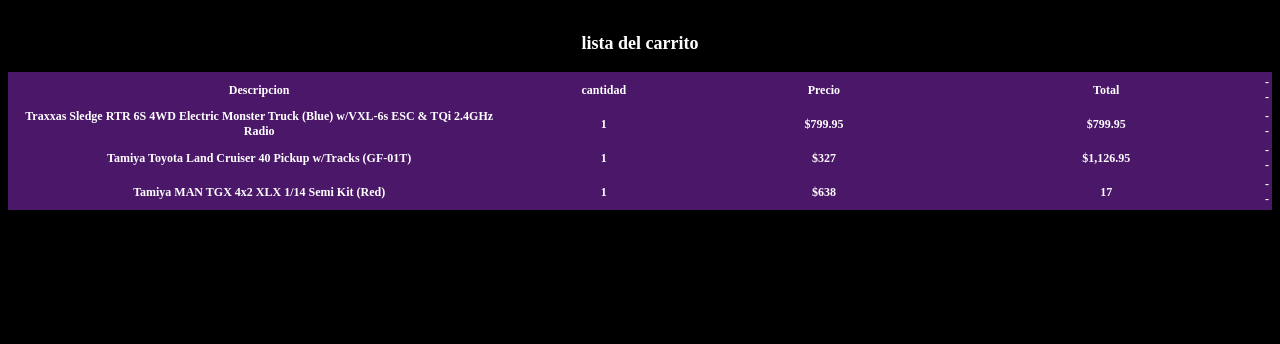
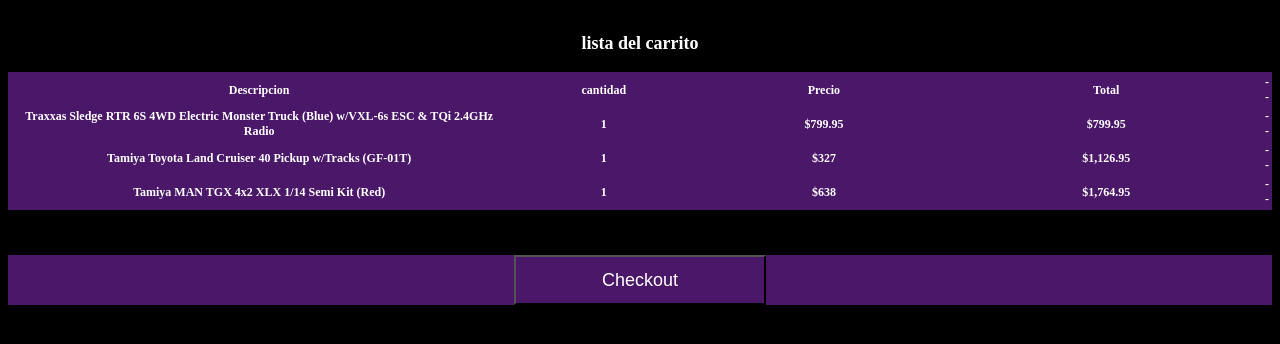
Before and after one commit to YadielCruzado/web, a PHP site: page /showcart.php in a window 1280 px wide. Shown: the part 194-538 px from the top of the page. Run offline with PHP 8.4, Linux system fonts and the light colour scheme; data that the repository does not hold is empty.

Commit message:
detalles

```diff
--- a/css/styles.css
+++ b/css/styles.css
@@ -170,14 +170,19 @@ main{
 .detalles p{
     font-size: large;
 }
-
-.detalles .add_to_card {
+/* .detalles .add_to_card {
 	float: left;
 	display: block;
 	width: 50%;
 	height: 28px;
 	line-height: 28px;
 	text-align: center;
+    background-color: #4B1768;
+    color: white;
+} */
+.detalles button{
+    display: block;
+    margin: auto;
     background-color: #4B1768;
     color: white;
 }
@@ -190,3 +195,15 @@ main{
     color: white;
     background-color: #4B1768;
 }
+.checkout{
+    display: block;
+    margin: auto;
+    background-color: #4B1768;
+    color: white;
+}
+.checkout button{
+    width: 20%;
+    height: 50px;
+    font-size: 1.5em;
+
+}
--- a/details.php
+++ b/details.php
@@ -27,6 +27,7 @@ $conexion = NULL;
                 <input type="hidden" name="cantidad" id="cantidad" value="<?php echo 1;?>">
                 <button type='submit' name="Accion" value="Agregar" class='add_to_card'>Añadir al carrito</button>
             </form>
+            <br>
             <p><?php echo $productos['Detail']?></p>
         </div>
 
--- a/showcart.php
+++ b/showcart.php
@@ -31,11 +31,16 @@ include('template/header.php');
             <th width="40%">Tamiya MAN TGX 4x2 XLX 1/14 Semi Kit (Red)</th>
             <th width="15%">1</th>
             <th width="20%">$638</th>
-            <th width="40%">17</th>
+            <th width="40%">$1,764.95</th>
             <th width="5%">--</th>
         </tbody>
     </table>
 </div>
+<br> <br> <br>
+<div class="checkout">
+
+<button type='submit' name="checkout" value="checkout" class='checkout'>Checkout</button>
+</div>
 
 
 <?php include('template/footer.php');  ?>
```
